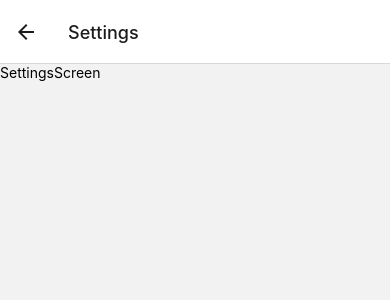
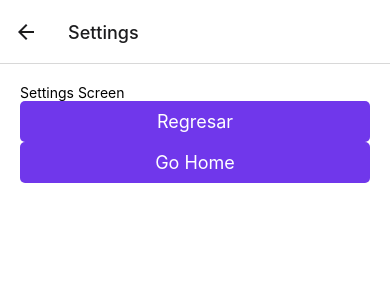
Before and after one commit to EdgardoArriagada/NavigationSandbox, a React Native app: screen /Settings in a window 390 px wide. Shown: the top 300 px of the page. Built offline with nearby package versions, Linux system fonts and the light colour scheme.

Commit message:
add setting pop to home

```diff
--- a/src/presentation/screens/settings/SettingsScreen.tsx
+++ b/src/presentation/screens/settings/SettingsScreen.tsx
@@ -1,10 +1,20 @@
 import {FC} from 'react';
 import {Text, View} from 'react-native';
+import {gs} from '../../theme';
+import {PrimaryButton} from '../../components/shared/PrimaryButton';
+import {useAppNavigation} from '../../hooks/shared/useAppNavigation';
+import {StackActions} from '@react-navigation/native';
 
 export const SettingsScreen: FC = () => {
+  const {goBack, dispatch} = useAppNavigation();
+
   return (
-    <View>
-      <Text>SettingsScreen</Text>
+    <View style={gs.container}>
+      <Text>Settings Screen</Text>
+      <PrimaryButton onPress={goBack}>Regresar</PrimaryButton>
+      <PrimaryButton onPress={() => dispatch(StackActions.popToTop())}>
+        Go Home
+      </PrimaryButton>
     </View>
   );
 };
```
